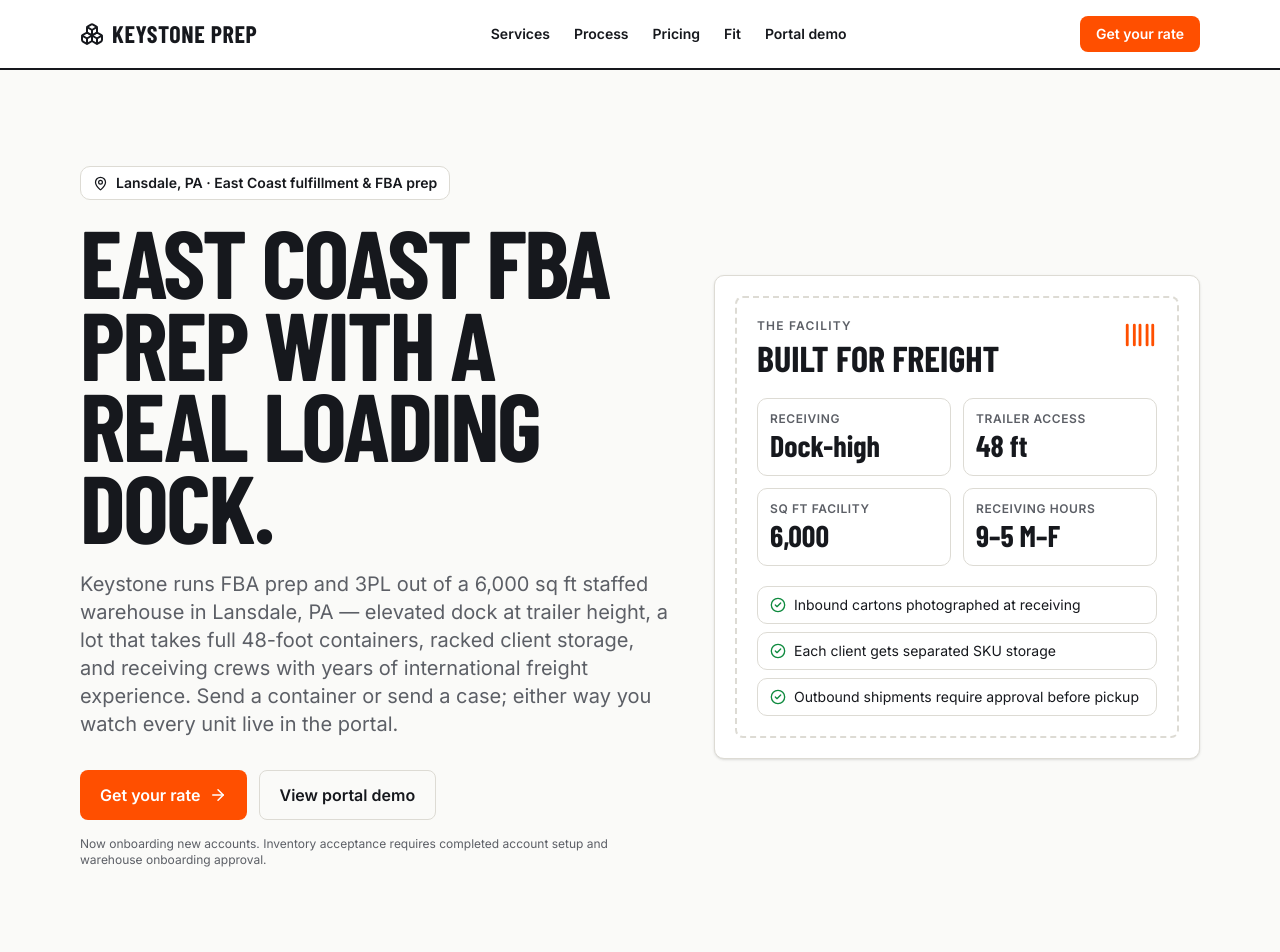
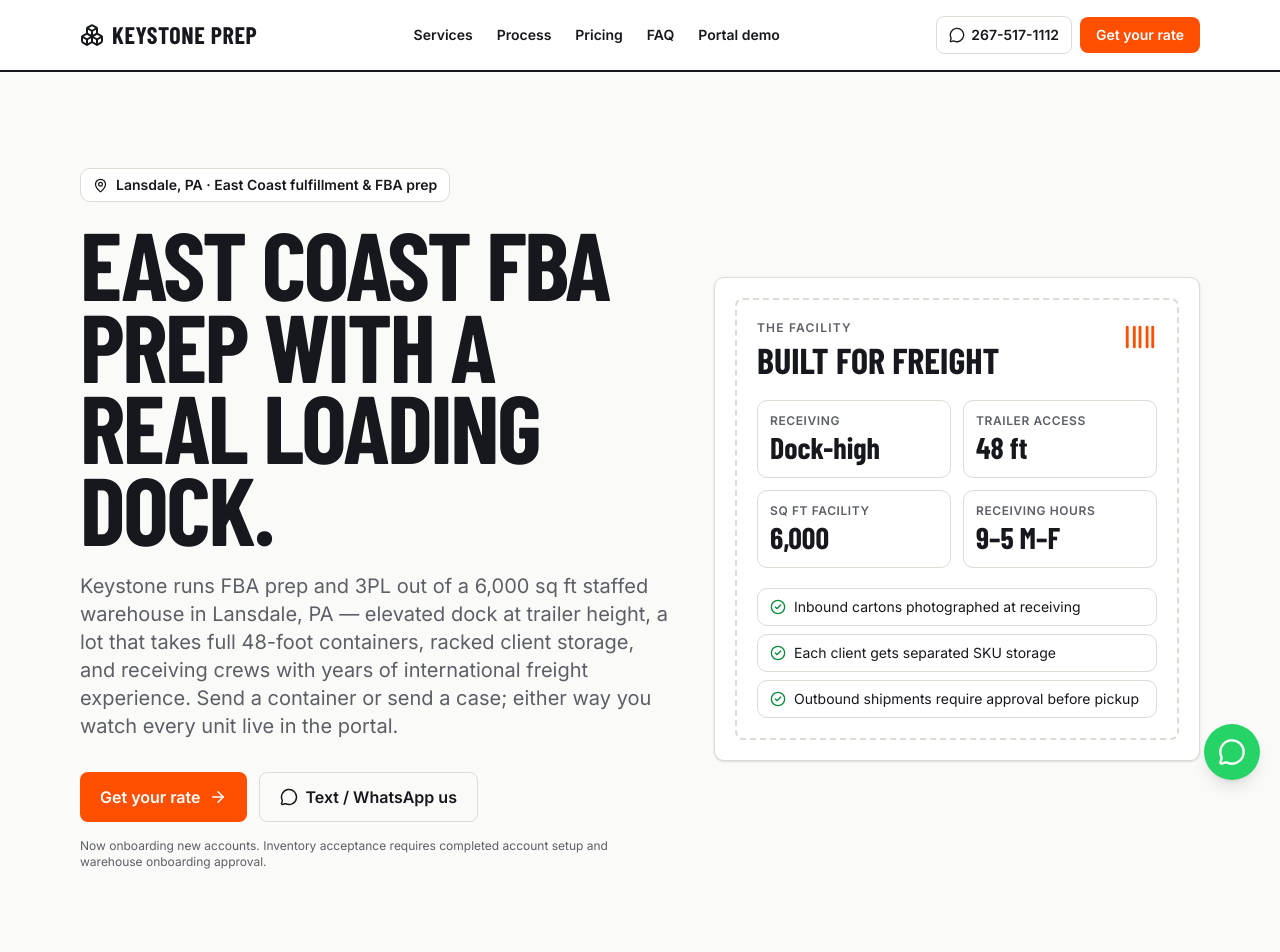
Before and after one commit to yusufdontknowhowtocode/keystone-prep, a React (Vite) app: page / in a window 1280 px wide. Shown: the top 952 px of the page. Built offline with nearby package versions, Linux system fonts and the light colour scheme; no server answers.

Commit message:
Add WhatsApp contact, FAQ section, phone in footer

```diff
--- a/src/pages/Landing.jsx
+++ b/src/pages/Landing.jsx
@@ -1,29 +1,30 @@
 import React from 'react'
-import { ArrowRight, Barcode, Boxes, Camera, CheckCircle2, Clock, MapPin, Package, ShieldCheck, ShoppingBag, Store, Truck, Warehouse } from 'lucide-react'
+import { ArrowRight, Barcode, Boxes, Camera, CheckCircle2, Clock, MapPin, MessageCircle, Package, Phone, ShieldCheck, ShoppingBag, Store, Truck, Warehouse } from 'lucide-react'
 import { SITE } from '../lib/config.js'
 import QuoteEstimator from '../components/QuoteEstimator.jsx'
+
+const PHONE_DISPLAY = '267-517-1112'
+const PHONE_TEL = '+12675171112'
+const WHATSAPP_URL = 'https://wa.me/12675171112'
 
 const PILOT_EMAIL_SUBJECT = 'Keystone Prep Account'
 const PILOT_EMAIL_BODY = `Hi Keystone Prep,\n\nI'd like a rate for my volume.\n\nMonthly unit volume:\nProduct type:\nAmazon / Shopify / both:\nWhat city/state do you ship from:\n\nThanks.`
 const pilotMailto = `mailto:${SITE.contactEmail}?subject=${encodeURIComponent(PILOT_EMAIL_SUBJECT)}&body=${encodeURIComponent(PILOT_EMAIL_BODY)}`
 
-// Only fires on real intent: opening an email to us. Form submissions fire their
-// own conversion from QuoteEstimator.jsx. Buttons that merely scroll to the form
-// do NOT count — otherwise Google optimises for scrolling, not leads.
+// Only fires on real intent: opening an email or WhatsApp to us. Form submissions
+// fire their own conversion from QuoteEstimator.jsx.
 function trackQuoteClick() {
   if (typeof window.gtag === 'function') {
     window.gtag('event', 'conversion', { send_to: 'AW-18227583658/GBCbCLurnckcEKq1y_ND' })
   }
 }
-// Standard prep is one all-in per-unit rate that covers receiving, inspection,
-// FNSKU labeling, and outbound box prep. Discounts are earned at volume.
+
 const STANDARD_PREP = [
   ['Up to 1,000 units / mo', '$0.65/unit'],
   ['1,001–5,000 units / mo', '$0.60/unit'],
   ['5,001+ units / mo', '$0.55/unit'],
 ]
 
-// Opt-in extras, only billed when a SKU actually needs them.
 const ADD_ONS = [
   ['Polybagging', '$0.25/unit'],
   ['Bubble wrap', '$0.40/unit'],
@@ -44,6 +45,41 @@
   ['9–5 M–F', 'Receiving hours'],
 ]
 
+const FAQS = [
+  {
+    q: 'What does the per-unit rate include?',
+    a: 'Everything in the standard flow: receiving your inbound shipment, physical inspection and count verification, FNSKU labeling with the manufacturer barcode covered, and outbound box prep to Amazon spec. Add-ons like polybagging or bundling are only billed on SKUs that actually need them.',
+  },
+  {
+    q: 'How fast is turnaround?',
+    a: 'Most standard prep ships within 1–2 business days once we have your inventory and label files in hand. Receiving is logged the day freight arrives, and you can watch every step in the portal.',
+  },
+  {
+    q: 'Can you receive containers and pallet freight?',
+    a: 'Yes. The dock is elevated to trailer height, the lot takes full 48-foot trailers, and our receiving crew has years of international container experience through the parent warehouse operation. LTL, FTL, and parcel all work.',
+  },
+  {
+    q: 'How do I send you inventory?',
+    a: 'Get a rate below, and once your account is set up we send the ship-to address and your portal login. You (or your supplier) ship to us, we photograph and log everything at check-in, and you track it live.',
+  },
+  {
+    q: 'What products do you not accept?',
+    a: 'Hazmat, meltables, regulated goods, oversize or heavy freight, very fragile items, and porous goods unless sealed before storage. If you are unsure whether your product qualifies, ask — a two-minute email saves everyone a headache.',
+  },
+  {
+    q: 'Do you handle expiration-dated products?',
+    a: 'Yes. Consumables need the expiration date visible on the sellable unit for FBA, and we verify that during prep — including on multipacks and case packs, where the date has to show on the outside of the finished unit.',
+  },
+  {
+    q: 'How does billing work?',
+    a: 'You get an itemized invoice after your shipment goes out, payable by card link or bank transfer. No setup fees, no monthly minimums, no long-term contracts.',
+  },
+  {
+    q: 'Can I visit the warehouse?',
+    a: 'Please do. Philly-metro sellers are welcome to schedule a walkthrough before sending anything — we would rather you see the racks, the dock, and the prep bench in person than take our word for it.',
+  },
+]
+
 export default function Landing() {
   return (
     <div className="min-h-screen bg-[var(--paper)] text-[var(--ink)]">
@@ -56,10 +92,22 @@
             <a href="#services" className="hover:underline">Services</a>
             <a href="#process" className="hover:underline">Process</a>
             <a href="#pricing" className="hover:underline">Pricing</a>
-            <a href="#fit" className="hover:underline">Fit</a>
+            <a href="#faq" className="hover:underline">FAQ</a>
             <a href="/portal" className="hover:underline">Portal demo</a>
           </nav>
-          <a href="#contact" className="pp-btn pp-btn-accent px-4 py-2 text-sm"> Get your rate </a>
+          <div className="flex items-center gap-2">
+            <a
+              href={WHATSAPP_URL}
+              target="_blank"
+              rel="noreferrer"
+              onClick={trackQuoteClick}
+              className="pp-btn-ghost px-3 py-2 text-sm hidden sm:flex items-center gap-1.5"
+              title={`Text or WhatsApp ${PHONE_DISPLAY}`}
+            >
+              <MessageCircle size={16} /> {PHONE_DISPLAY}
+            </a>
+            <a href="#contact" className="pp-btn pp-btn-accent px-4 py-2 text-sm"> Get your rate </a>
+          </div>
         </div>
       </header>
 
@@ -79,8 +127,14 @@
               <a href="#contact" className="pp-btn pp-btn-accent px-5 py-3 flex items-center justify-center gap-2">
                 Get your rate <ArrowRight size={18} />
               </a>
-              <a href="/portal" className="pp-btn-ghost px-5 py-3 flex items-center justify-center gap-2">
-                View portal demo
+              <a
+                href={WHATSAPP_URL}
+                target="_blank"
+                rel="noreferrer"
+                onClick={trackQuoteClick}
+                className="pp-btn-ghost px-5 py-3 flex items-center justify-center gap-2"
+              >
+                <MessageCircle size={18} /> Text / WhatsApp us
               </a>
             </div>
             <p className="text-xs pp-sub mt-4 max-w-xl">
@@ -271,6 +325,32 @@
           </div>
         </section>
 
+        {/* ---------- FAQ ---------- */}
+        <section id="faq" className="border-t" style={{ borderColor: 'var(--line)', background: '#fff' }}>
+          <div className="max-w-4xl mx-auto px-4 py-14">
+            <SectionHeading eyebrow="FAQ" title="Questions sellers actually ask." />
+            <div className="mt-8 space-y-3">
+              {FAQS.map(({ q, a }) => (
+                <details key={q} className="pp-card px-5 py-4 group">
+                  <summary className="font-semibold cursor-pointer list-none flex items-center justify-between gap-4">
+                    {q}
+                    <span className="pp-sub text-xl leading-none select-none group-open:hidden">+</span>
+                    <span className="pp-sub text-xl leading-none select-none hidden group-open:inline">−</span>
+                  </summary>
+                  <p className="text-sm pp-sub mt-3">{a}</p>
+                </details>
+              ))}
+            </div>
+            <p className="text-sm pp-sub mt-6 text-center">
+              Something else?{' '}
+              <a href={WHATSAPP_URL} target="_blank" rel="noreferrer" onClick={trackQuoteClick} className="underline font-medium" style={{ color: 'var(--ink)' }}>
+                Text or WhatsApp {PHONE_DISPLAY}
+              </a>{' '}
+              — we reply fast.
+            </p>
+          </div>
+        </section>
+
         {/* ---------- QUOTE ESTIMATOR + CONTACT ---------- */}
         <section id="contact" className="border-t" style={{ borderColor: 'var(--line)', background: '#fff' }}>
           <div className="max-w-6xl mx-auto px-4 py-14 space-y-8">
@@ -286,11 +366,22 @@
 
             <QuoteEstimator />
 
-            <div className="text-center pt-2">
-              <div className="text-sm pp-sub mb-3">Prefer to just email us?</div>
-              <a href={pilotMailto} onClick={trackQuoteClick} className="pp-btn-ghost px-5 py-3 inline-flex items-center gap-2">
-                Email {SITE.contactEmail} <ArrowRight size={16} />
-              </a>
+            <div className="text-center pt-2 space-y-3">
+              <div className="text-sm pp-sub">Prefer to talk to a person?</div>
+              <div className="flex flex-col sm:flex-row items-center justify-center gap-3">
+                <a
+                  href={WHATSAPP_URL}
+                  target="_blank"
+                  rel="noreferrer"
+                  onClick={trackQuoteClick}
+                  className="pp-btn-ghost px-5 py-3 inline-flex items-center gap-2"
+                >
+                  <MessageCircle size={16} /> Text / WhatsApp {PHONE_DISPLAY}
+                </a>
+                <a href={pilotMailto} onClick={trackQuoteClick} className="pp-btn-ghost px-5 py-3 inline-flex items-center gap-2">
+                  Email {SITE.contactEmail} <ArrowRight size={16} />
+                </a>
+              </div>
             </div>
           </div>
         </section>
@@ -298,10 +389,27 @@
 
       <footer className="border-t" style={{ borderColor: 'var(--line)' }}>
         <div className="max-w-6xl mx-auto px-4 py-8 flex flex-col md:flex-row gap-3 justify-between text-sm pp-sub">
-          <div>© {new Date().getFullYear()} {SITE.name}. Lansdale, PA.</div>
-          <div className="flex gap-4"><a href="/portal" className="hover:underline">Portal demo</a><a href={`mailto:${SITE.contactEmail}`} className="hover:underline">{SITE.contactEmail}</a></div>
+          <div>© {new Date().getFullYear()} {SITE.name}. 805 West Fifth Street, Suite 10, Lansdale, PA 19446.</div>
+          <div className="flex flex-wrap gap-4">
+            <a href={`tel:${PHONE_TEL}`} className="hover:underline flex items-center gap-1"><Phone size={14} /> {PHONE_DISPLAY}</a>
+            <a href="/portal" className="hover:underline">Portal demo</a>
+            <a href={`mailto:${SITE.contactEmail}`} className="hover:underline">{SITE.contactEmail}</a>
+          </div>
         </div>
       </footer>
+
+      {/* ---------- FLOATING WHATSAPP ---------- */}
+      <a
+        href={WHATSAPP_URL}
+        target="_blank"
+        rel="noreferrer"
+        onClick={trackQuoteClick}
+        aria-label={`Text or WhatsApp Keystone Prep at ${PHONE_DISPLAY}`}
+        className="fixed bottom-5 right-5 z-50 flex items-center justify-center rounded-full shadow-lg"
+        style={{ width: 56, height: 56, background: '#25D366', color: '#fff' }}
+      >
+        <MessageCircle size={28} />
+      </a>
     </div>
   )
 }
```
